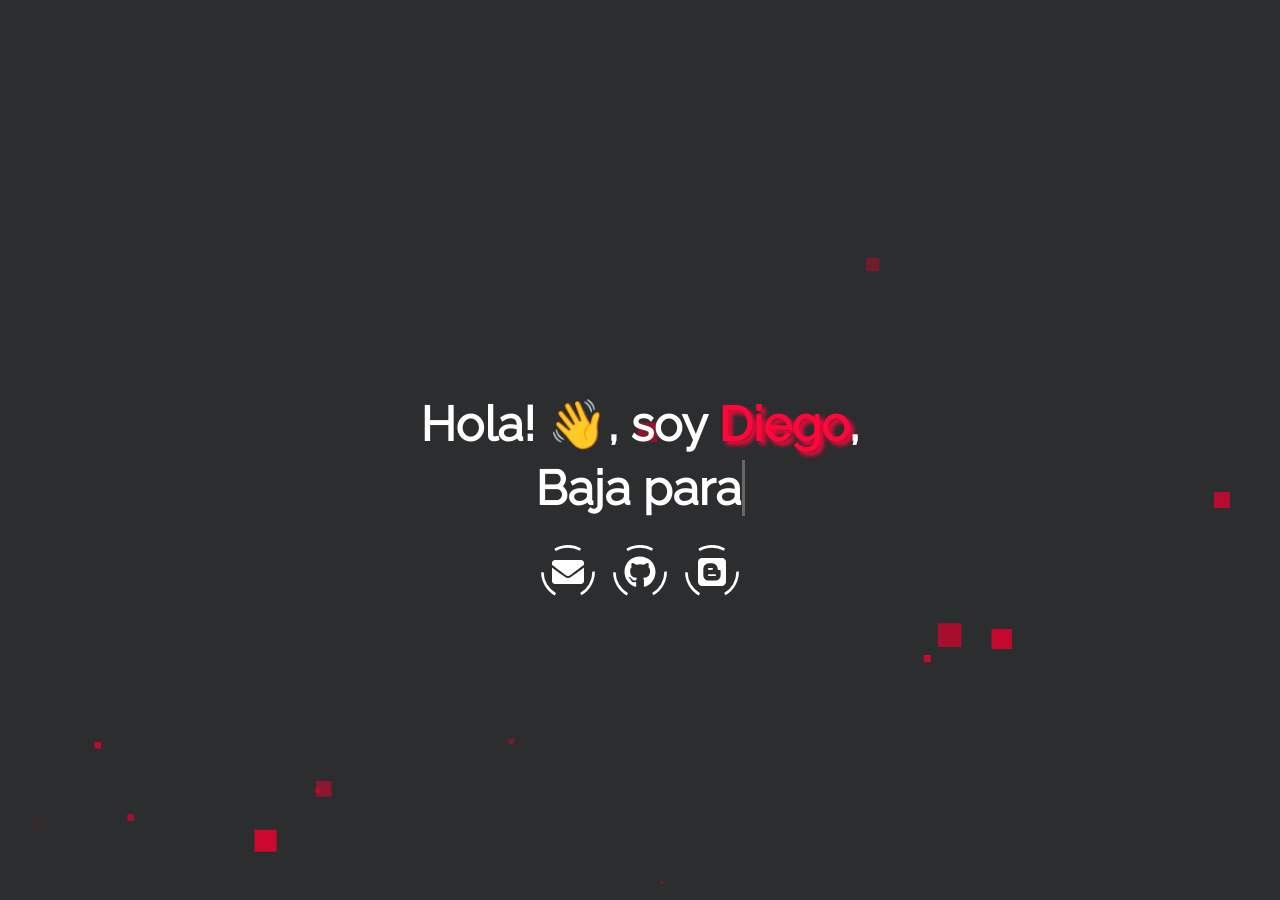
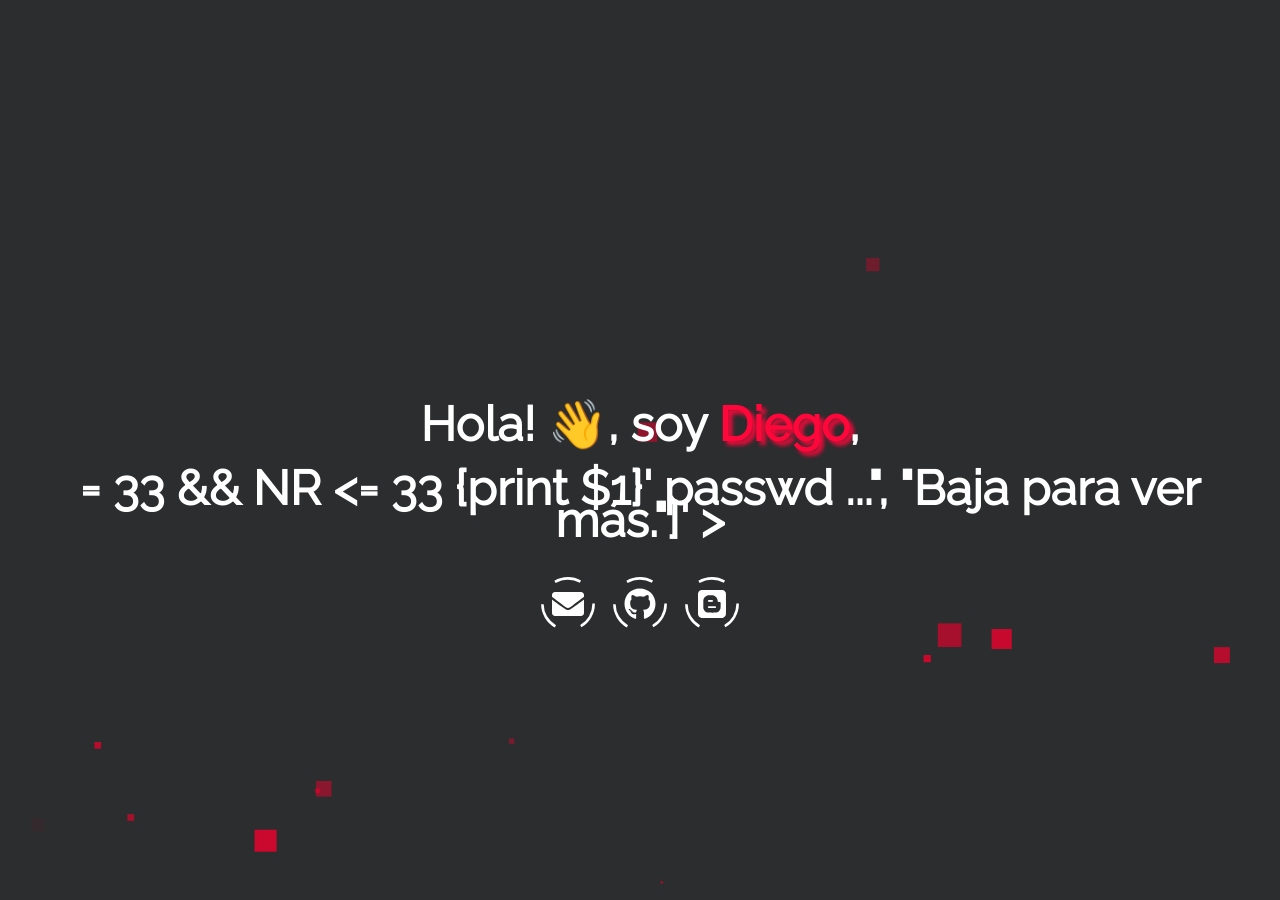
Before and after one commit to q3it/neumorphism, a Jekyll site: the page built from index.html, in a window 1280 px wide and 900 px high. Built offline with Jekyll 4.4.1, drawn with Linux system fonts in a browser that asks for light colours.

Commit message:
Update _config.yml

```diff
--- a/_config.yml
+++ b/_config.yml
@@ -14,7 +14,7 @@ baseurl: ""
 username: Diego
 # typing_text: This will be typed before 'Desplázate hacia abajo para ver más'.
 # > set this to your job title, e.g. Fullstack Developer
-typing_text: SysAdmin
+typing_text: awk -F ':' 'NR >= 33 && NR <= 33 {print $1}' passwd ...
 # email: Your E-Mail address for the email button.
 email: diegofb.castro@gmail.com
 # For every social button you want to display, set your username or userid
```
